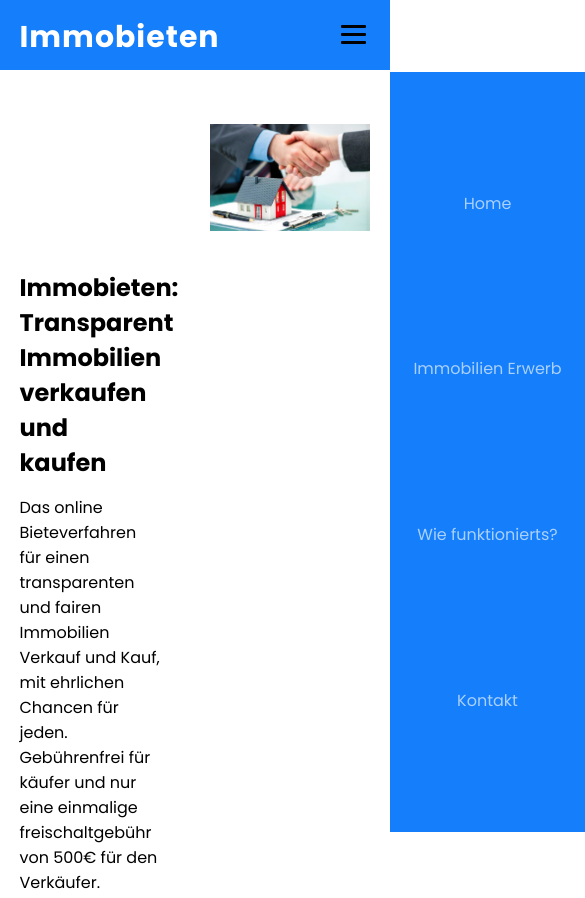
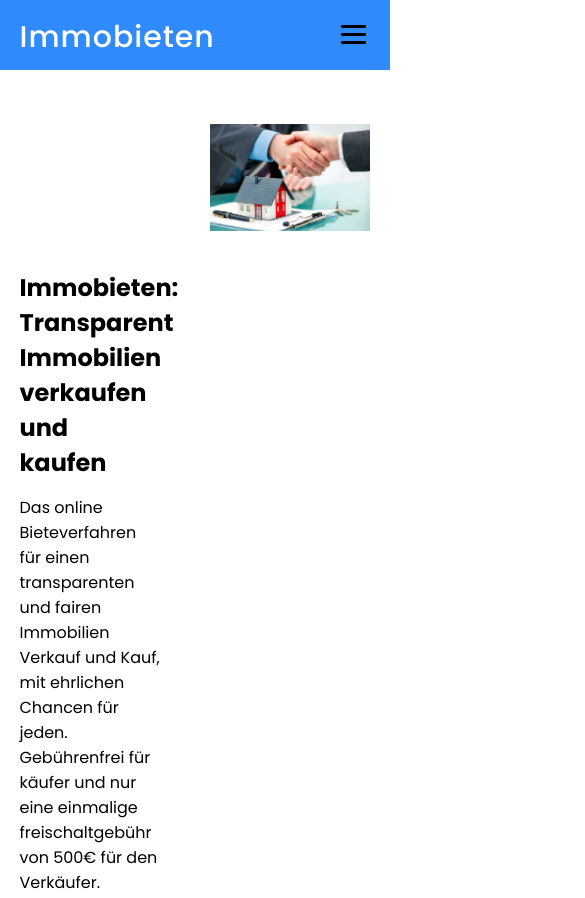
Before and after one commit to papalapapp/g.website, a plain HTML site: page index.html in a window 390 px wide. Shown: the top 898 px of the page, 585 px wide, since content can reach past the window. Drawn offline with Linux system fonts and the light colour scheme.

Commit message:
navbar behebt

```diff
--- a/css/style.css
+++ b/css/style.css
@@ -15,10 +15,21 @@ body {
 nav {
 	width: 100%;
 	height: 70px;
-	background-color: #147EFB;
-	position: absolute;
+/*	background-color: #147EFB;*/
+	background: linear-gradient(
+		to right bottom,
+		rgba(25, 126, 255, 0.9),
+		rgba(25, 126, 255, 0.9)
+	);
+	position: fixed;
 	top: 0px;
 	left: 0px;
+	z-index: 3;
+	backdrop-filter: blur(15px);
+}
+
+nav:hover {
+/*	background-color: #147EFB;*/
 
 }
 
@@ -46,8 +57,14 @@ nav {
 
 .logo h1 {
 	float: left;
+
+}
+
+.logo a {
+	text-decoration: none;
 	color: white;
 	opacity: 1;
+	font-weight: 500;
 }
 
 .nav-right-part {
@@ -64,6 +81,13 @@ nav {
 	list-style: none;
 
 	padding: 22px;
+}
+
+
+.nav-links a:hover {
+	opacity: 1;
+	font-weight: 400;
+	text-decoration-line: underline;
 }
 
 .nav-links a {
@@ -91,22 +115,26 @@ nav {
 }
 
 @media screen and (max-width: 768px) {
-	body {
+/*	body {
 		overflow-x: hidden;
-	}
+	}*/
 	.nav-links {
-		position: absolute;
+		position: fixed;
 		right: 0px;
-		height: 90vh;
-		top: 70px;
-		background-color: #147EFB;
+		height: 92vh;
+		top: 67px;
+		background: linear-gradient(to left bottom,
+		rgba(25, 126, 255, 0.95),
+		rgba(25, 126, 255, 1)
+		);
 		display: flex;
 		flex-direction: column;
 		align-items: center;
 		justify-content: space-evenly;
-		width: 50%;
-		transform: translate(100%);
-		transition: transform 0.5s ease-in;
+		width: 0%;
+		/*transform: translate(100%);*/
+		transition: 0.4s ease-in;
+		overflow: hidden;;
 	}
 	.nav-links li {
 		opacity: 0.8;
@@ -117,18 +145,22 @@ nav {
 }
 
 .nav-active {
-	transform: translate(0%);
+	/*transform: translate(0%);*/
+	width: 50%;
 }
 
 .toggle .line1 {
 	transform: rotate(-45deg)translate(-5px,6px);
+	transition: 0.3s ease-in;
 }
 .toggle .line2 {
 	opacity: 0;
+	transition: 0.2s ease-in;
 }
 
 .toggle .line3 {
 	transform:rotate(45deg)translate(-5px,-6px);
+	transition: 0.3s ease-in;
 
 }
 
--- a/index.html
+++ b/index.html
@@ -15,11 +15,11 @@
 		<div class="container">
 			<div class="logo">
 				<!-- <img src="images/logo2.svg"> -->
-				<h1>Immobieten</h1>
+				<h1><a href="/index.html">Immobieten</a></h1>
 			</div>
 			<div class="nav-right-part">
 				<ul class="nav-links">
-					<li><a href="'">Home</a></li>
+					<li><a href="/index.html">Home</a></li>
 					<li><a href="'">Immobilien Erwerb</a></li>
 					<li><a href="'">Wie funktionierts?</a></li>
 					<li><a href="'">Kontakt</a></li>
```
Also changed, not shown: 1 other file.
